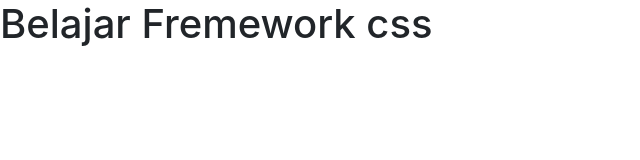
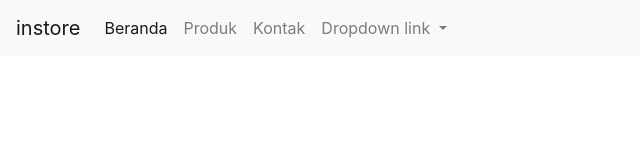
Before and after one commit to inindari/indari.github.oi, a plain HTML site: page index.html in a window 1280 px wide. Shown: the whole page, without its empty margins (0-640 px from the left). Drawn offline with Linux system fonts and the light colour scheme.

Commit message:
nambahin navbar

```diff
--- a/index.html
+++ b/index.html
@@ -10,7 +10,38 @@
     <title>Belajar Fremework css</title>
   </head>
   <body>
-    <h1>Belajar Fremework css</h1>
+
+    <!-- AWAL : Navigasi Bar -->
+    <nav class="navbar navbar-expand-lg navbar-light bg-light">
+      <a class="navbar-brand" href="https://inindari.github.io">instore</a>
+      <button class="navbar-toggler" type="button" data-toggle="collapse" data-target="#navbarNavDropdown" aria-controls="navbarNavDropdown" aria-expanded="false" aria-label="Toggle navigation">
+        <span class="navbar-toggler-icon"></span>
+      </button>
+      <div class="collapse navbar-collapse" id="navbarNavDropdown">
+        <ul class="navbar-nav">
+          <li class="nav-item active">
+            <a class="nav-link" href="#">Beranda<span class="sr-only">(current)</span></a>
+          </li>
+          <li class="nav-item">
+            <a class="nav-link" href="#">Produk</a>
+          </li>
+          <li class="nav-item">
+            <a class="nav-link" href="#">Kontak</a>
+          </li>
+          <li class="nav-item dropdown">
+            <a class="nav-link dropdown-toggle" href="#" id="navbarDropdownMenuLink" role="button" data-toggle="dropdown" aria-expanded="false">
+              Dropdown link
+            </a>
+            <div class="dropdown-menu" aria-labelledby="navbarDropdownMenuLink">
+              <a class="dropdown-item" href="#">Action</a>
+              <a class="dropdown-item" href="#">Another action</a>
+              <a class="dropdown-item" href="#">Something else here</a>
+            </div>
+          </li>
+        </ul>
+      </div>
+    </nav>
+    <!-- AKHIR : Navigasi Bar -->
 
 
     <!-- Bootstrap js Offline -->
```
Also changed, not shown: indari.html (added, +12 -0 lines).
